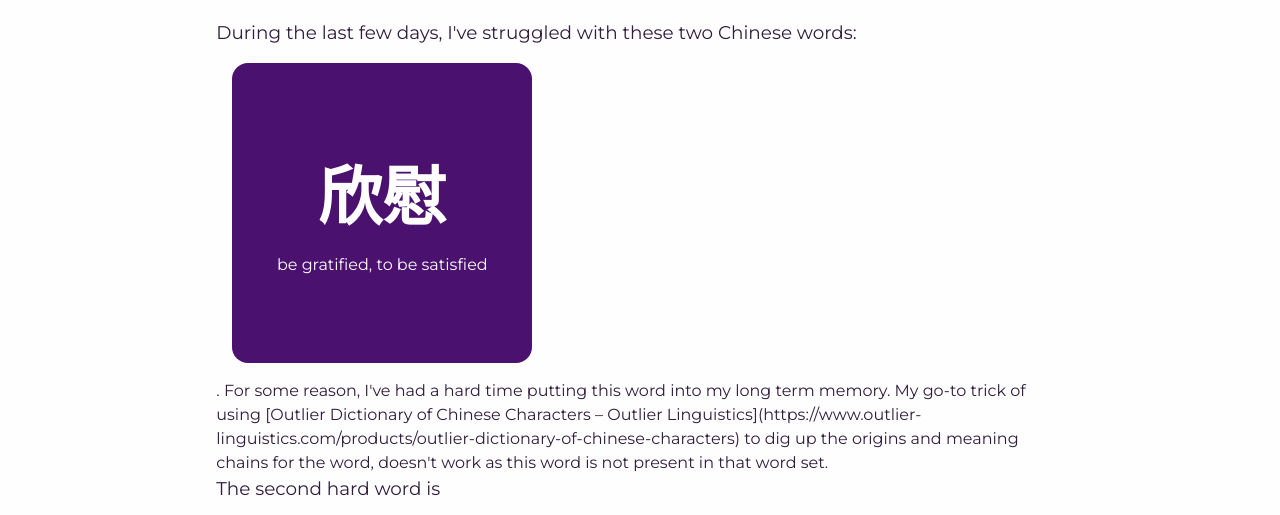
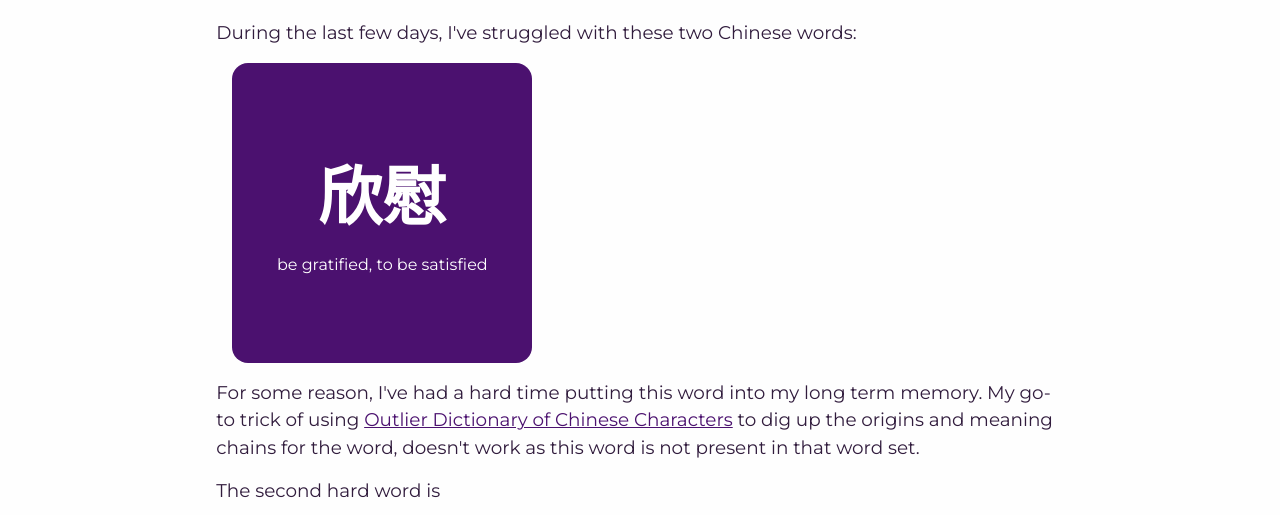
Before and after one commit to timokoola/threewords, an Eleventy site: page src/posts/daily-chinese-words.md in a window 1280 px wide. Shown: the part 236-751 px from the top of the page. Built offline with nearby package versions, Linux system fonts and the light colour scheme; Eleventy itself is replaced by a stand-in of ours; files that its build step writes are made by us from their sources; what @11tyrocks/eleventy-plugin-social-images, pinyin-utils would draw is missing.

Commit message:
fixed a bad link

```diff
--- a/src/posts/daily-chinese-words.md
+++ b/src/posts/daily-chinese-words.md
@@ -4,6 +4,8 @@ date: 2022-01-10T20:35:57.275Z
 ---
 During the last few days, I've struggled with these two Chinese words:
 
-{% pinyin "欣慰", "xin1 wei4", "be gratified, to be satisfied" %}. For some reason, I've had a hard time putting this word into my long term memory. My go-to trick of using [Outlier Dictionary of Chinese Characters – Outlier Linguistics](https://www.outlier-linguistics.com/products/outlier-dictionary-of-chinese-characters) to dig up the origins and meaning chains for the word, doesn't work as this word is not present in that word set.
+{% pinyin "欣慰", "xin1 wei4", "be gratified, to be satisfied" %}
+
+For some reason, I've had a hard time putting this word into my long term memory. My go-to trick of using [Outlier Dictionary of Chinese Characters](https://www.outlier-linguistics.com/products/outlier-dictionary-of-chinese-characters) to dig up the origins and meaning chains for the word, doesn't work as this word is not present in that word set.
 
 The second hard word is {% pinyin "恍","huang3","disappointed， flurried，indistinct" %}.
```
